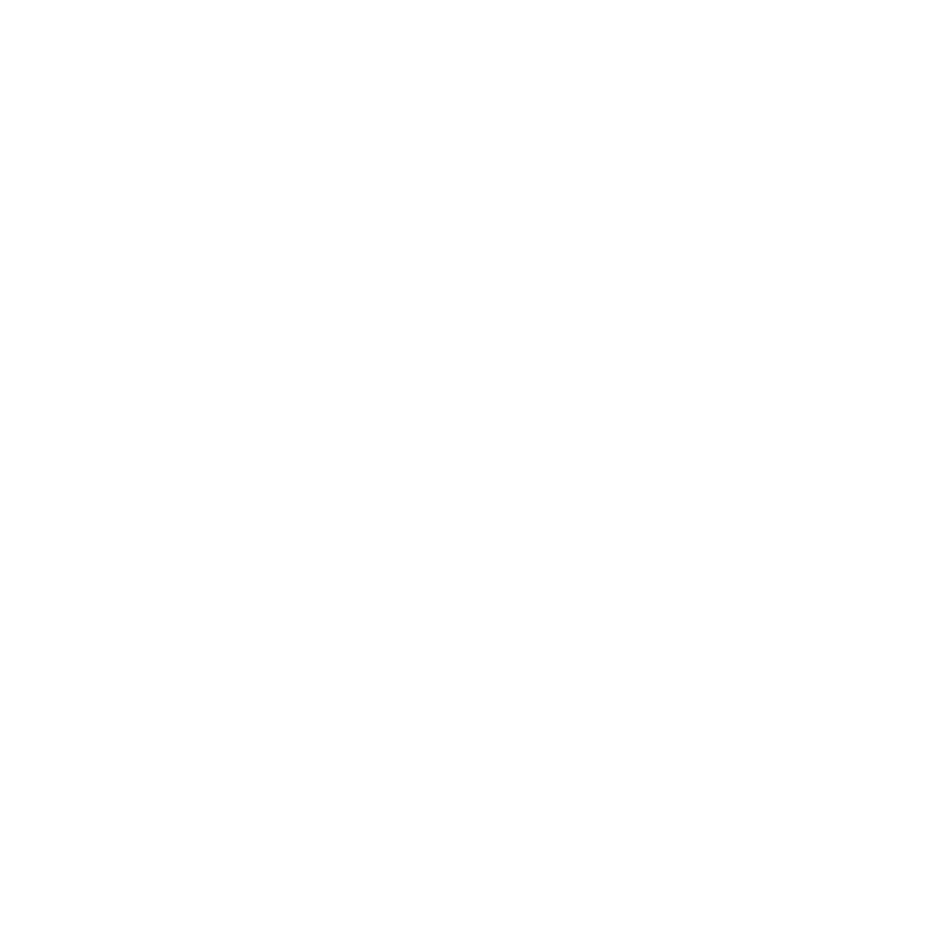
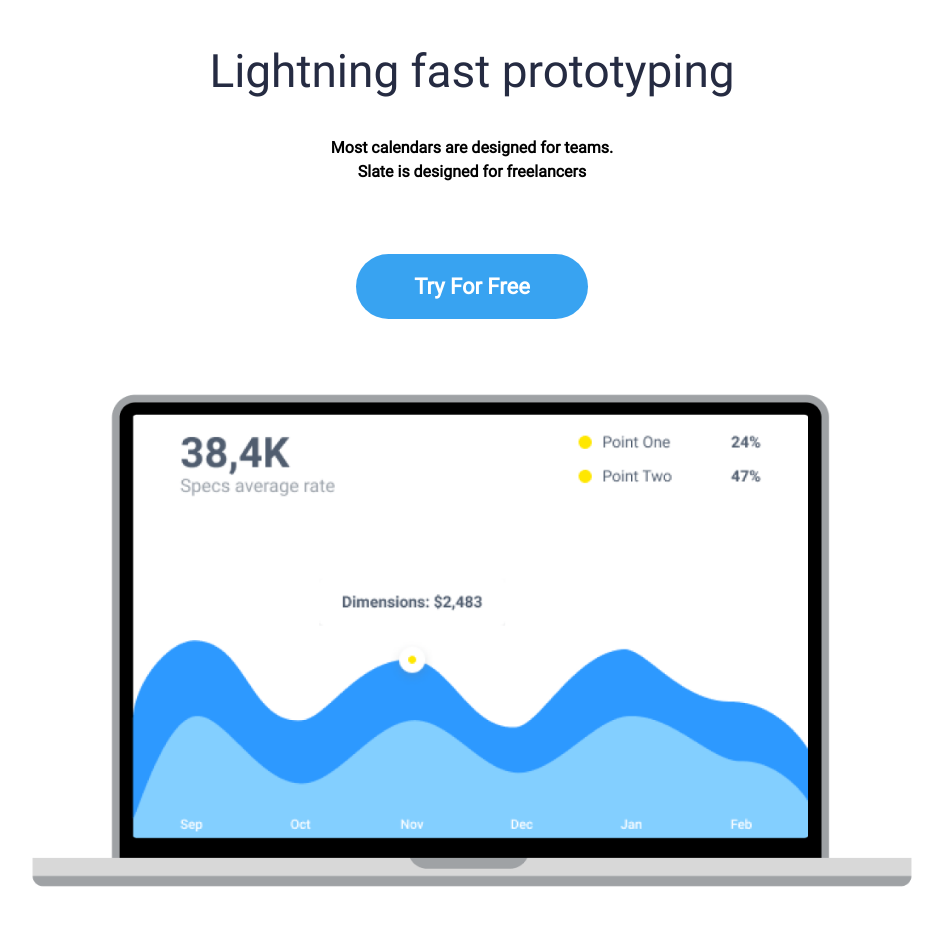
Before and after one commit to hoangle-agilityio/react-training, a React (Vite) app in the folder practice-one/: page / in a window 1280 px wide. Shown: the part 1260-2185 px from the top of the page, without its empty margins (168-1111 px from the left). Before the commit the page ends 1187 px from the top, so only its background shows below. Built offline with nearby package versions, Linux system fonts and the light colour scheme.

Commit message:
feat: create prototyping component

```diff
--- /dev/null
+++ b/practice-one/src/components/Prototyping.tsx
@@ -0,0 +1,28 @@
+import Button from "./Button";
+import Heading from "./Heading";
+import Image from "./Image";
+
+export default function Prototyping(): JSX.Element {
+  return (
+    <div className="prototyping">
+      <Heading
+        headingText="Lightning fast prototyping"
+        descriptionText="Most calendars are designed for teams. Slate is designed for freelancers"
+        customize="prototyping"
+      />
+
+      <Button
+        typeButton="button"
+        size="md"
+        buttonColor="info"
+        label="Try For Free"
+      />
+
+      <Image
+        srcImg="http://localhost:3000/src/assets/images/laptop-img.png"
+        altImg="Lightning fast prototyping"
+        classImg="prototyping__img"
+      />
+    </div>
+  );
+}
--- a/practice-one/src/pages/Home.tsx
+++ b/practice-one/src/pages/Home.tsx
@@ -1,12 +1,14 @@
 import FeatureList from "../components/FeatureList";
+import Prototyping from "../components/Prototyping";
 import TopNav from "../components/TopNav";
 
-export default function Home() {
+export default function Home(): JSX.Element {
   return (
     <>
       <TopNav />
       <main>
         <FeatureList />
+        <Prototyping />
       </main>
     </>
   );
--- a/practice-one/src/scss/sections/_index.scss
+++ b/practice-one/src/scss/sections/_index.scss
@@ -1,3 +1,4 @@
 @import "nav";
 @import "banner";
 @import "features";
+@import "prototyping";
--- /dev/null
+++ b/practice-one/src/scss/sections/_prototyping.scss
@@ -0,0 +1,31 @@
+@use "sass:map";
+@use "../abstract/variable" as *;
+@use "../abstract/function" as *;
+
+/*-----------------------*\
+  LIGHTNING FAST PROTOTYPING SECTION
+\*-----------------------*/
+
+.prototyping {
+  margin: 90px 20px;
+  text-align: center;
+
+  &__heading {
+    color: map.get($colors-primary, 200);
+    margin-bottom: 30px;
+  }
+
+  &__desc {
+    padding-bottom: 70px;
+    margin: 0 auto;
+  }
+
+  &__img {
+    width: 100%;
+    margin-top: 60px;
+  }
+
+  @include breakpoint("desktop") {
+    margin: 110px 185px;
+  }
+}
```
Also changed, not shown: practice-one/src/assets/images/laptop-img.png (added).
